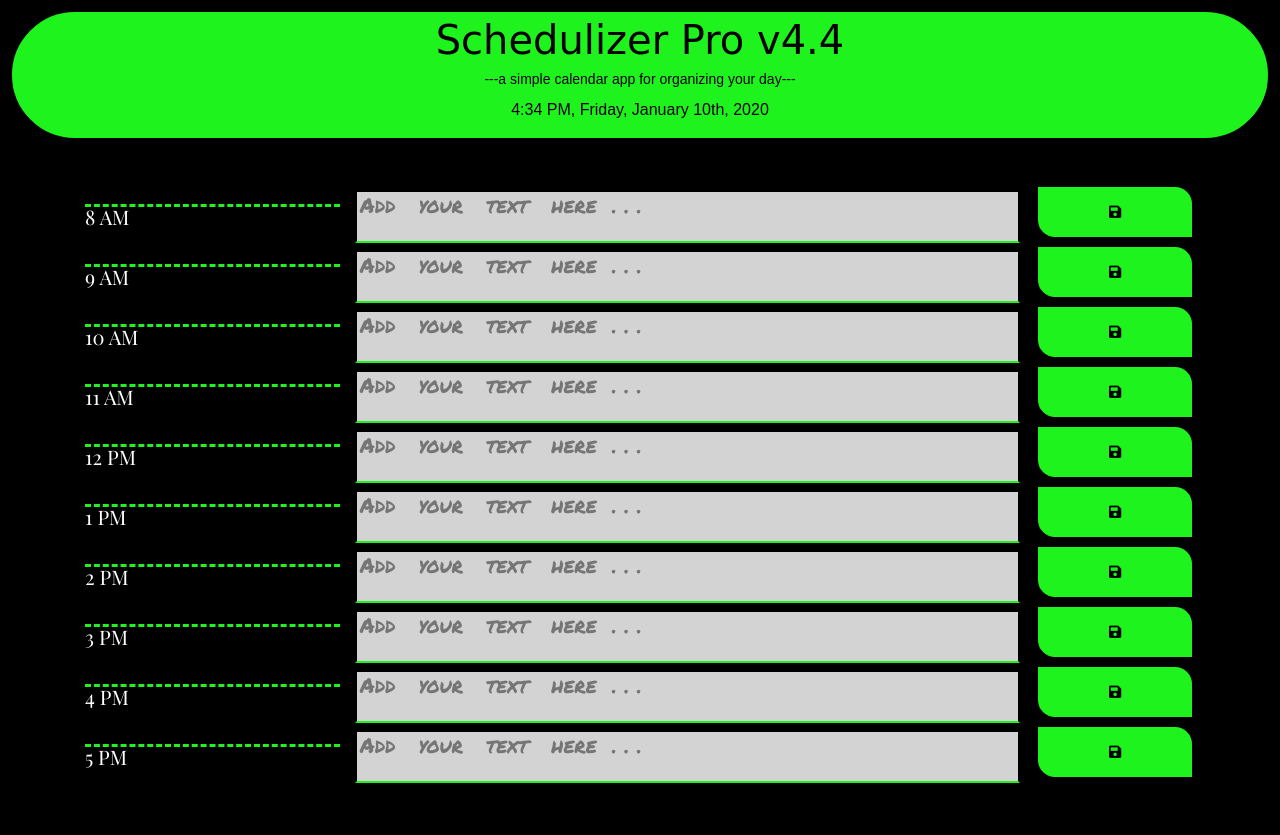
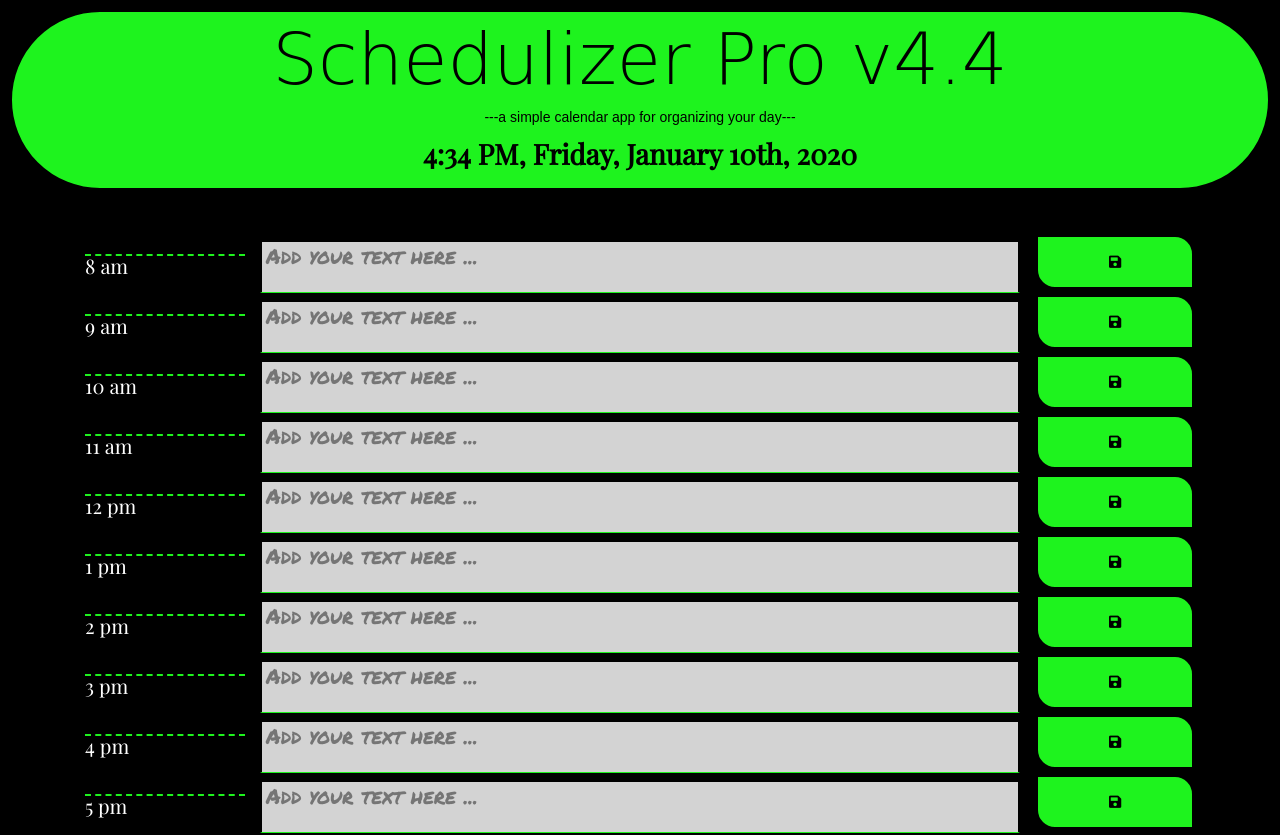
Before and after one commit to jamesdcraine/JChomework5, a plain HTML site: page index.html in a window 1280 px wide. Before the commit the page ends 800 px from the top, so only its background shows below. Drawn offline with nearby package versions, Linux system fonts and the light colour scheme; a web font is replaced by a local one.

Commit message:
Failed to fix past present future, fixed other things

```diff
--- a/index.html
+++ b/index.html
@@ -31,7 +31,7 @@
 
 <body>
     <header class="jumbotron">
-        <h1 class="schedulizer">Schedulizer Pro v4.4</h1>
+        <h1 class="display-3">Schedulizer Pro v4.4</h1>
         <p class="lead">---a simple calendar app for organizing your day---</p>
         <p id="currentDay" class="lead"></p>
     </header>
@@ -44,5 +44,4 @@
     <script src="script.js"></script>
 
 </body>
-
 </html>
--- a/script.js
+++ b/script.js
@@ -5,20 +5,20 @@ function getLocalStorage(key) {
         $(`#text${key}`).text(value);
     }
 }
+
 //pull up document
-$(document).ready(function () {
+$(document).ready(function() {
     $("#currentDay").text(moment().format("h:mm A" + ", " + "dddd, MMMM Do" + ", " + "YYYY"));
-
     for (let i = 8; i < 18; i++) {
 
         //create 1 row
         var row = $(`<div data-time=${i} id='${i}' class="row">`);
 
         //create column 1
-        var column1 = $('<div class="col-sm-3"> <p class = "hour">' + formatAMPM(i) + '</p>');
+        var column1 = $('<div class="col-sm-2"> <p class="hour">' + formatAMPM(i) + '</p>');
 
         //create column 2
-        var column2 = $('<div class="col-sm-7 past"><textarea id=text${i} class="description" placeholder="Add   your   text   here  . . ."></textarea>');
+        var column2 = $('<div class="col-sm-8 past"><textarea id=text${i} class="description" placeholder="Add your text here ..."></textarea>');
 
         //create column 3
         var column3 = $(`<div class="col-sm-2"><button class="saveBtn" id=${i}><i class="fas fa-save"></i></button>`)
@@ -35,27 +35,28 @@ $(document).ready(function () {
     }
 
     function formatAMPM(hours) {
-        var ampm = hours >= 12 ? ' PM' : ' AM';
+        var ampm = hours >= 12 ? ' pm' : ' am';
         hours = hours % 12;
         hours = hours ? hours : 12;
         return hours + ampm;
     }
 
-    formatAMPM();
+formatAMPM();
 
 function updateColors(){
         var currentTime = new Date().getHours();
-        for (var i = 9; i < 18; i++) {
+        for (var i = 8; i < 18; i++) {
         console.log(currentTime, $(`#${i}`).data("time"));
          if ($(`#${i}`).data("time") == currentTime){
             $(`#text${i}`).addClass( "present");
-        } else if (currentTime < $(`#${i}`).data("time")) {
+        }
+        else if (currentTime < $(`#${i}`).data("time")) {
             $(`#text${i}`).addClass( "future");
         }
     }
 }
 
-    setInterval(function () {
+    setInterval(function() {
         updateColors();
     }, 1000);
 
@@ -64,5 +65,4 @@ function updateColors(){
         let eventId = $(this).attr('id');
         let eventText = $(this).parent().siblings().children('.description').val();
         localStorage.setItem(eventId, eventText);
-    });
-});
+    });});
--- a/style.css
+++ b/style.css
@@ -31,7 +31,7 @@ body {
   border-top: 2px solid black;
   }
 
-.col-sm-7{
+.col-sm-8{
   padding-right: 0px;
   padding-left: 0px;
   background-color: black;
@@ -48,8 +48,8 @@ textarea {
   border-left: 2px solid black;
   border-right: 2px solid black;
   border-top: 8px solid black;
-  border-bottom: 2px solid rgb(30, 243, 30);
-  padding: 3px;
+  border-bottom: 1px solid rgb(30, 243, 30);
+  padding: 4px;
  }
 
 .description{
@@ -58,14 +58,14 @@ textarea {
 
 .time-block{
   text-align: center;
-  border-radius: 1px;
+  border-radius: 15px;
   }
 
 .hour {
   background-color: black;
   color: white;
   font-family: 'Playfair Display', serif;
-  border-top: 3px dashed rgb(30, 243, 30);
+  border-top: 2px dashed rgb(30, 243, 30);
   }
 
 .past {
@@ -82,7 +82,6 @@ color: white;
 background-color: rgb(147, 139, 255);
 color: white;
 }
-
 
 .saveBtn {
   border-left: 3px solid black;
@@ -104,5 +103,7 @@ color: white;
 }
 
 #currentDay {
-  font-size: 16px;
+  font-size: 28px;
+  font-weight: bolder;
+  font-family: 'Playfair Display', serif;
 }
```
